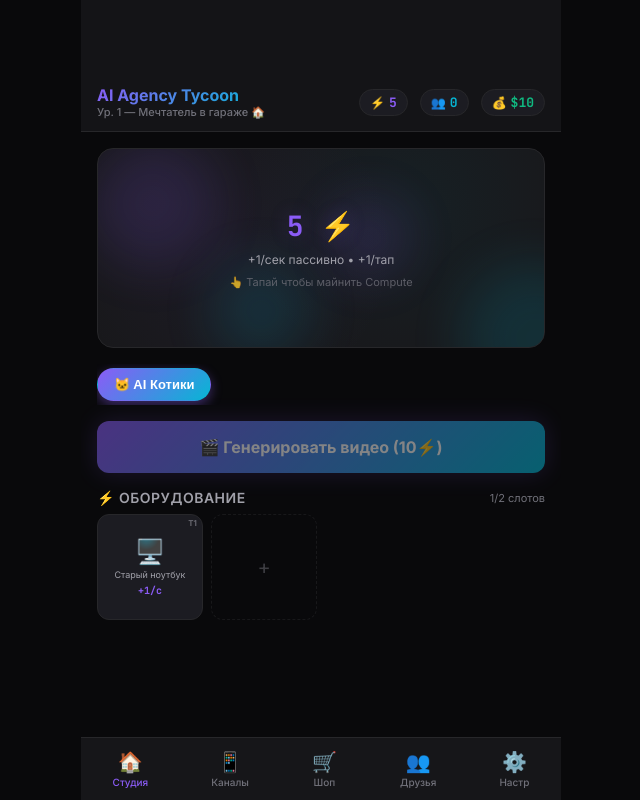
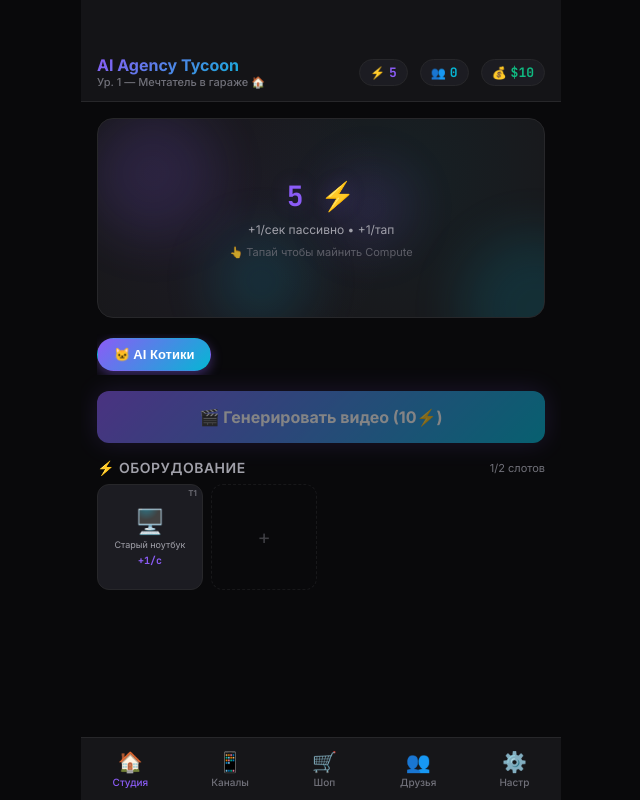
Before and after one commit to maikalpandas-lgtm/ai-agency-tycoon, a React (Vite) app: page / in a window 1280 px wide. Shown: the whole page, without its empty margins (319-959 px from the left). Built offline with nearby package versions, Linux system fonts and the light colour scheme.

Commit message:
Fix layout padding and Event Toast alignment

```diff
--- a/src/components/EventToast.jsx
+++ b/src/components/EventToast.jsx
@@ -15,9 +15,9 @@ export default function EventToast() {
               ? 'event-toast--warning'
               : 'event-toast--positive'
           }`}
-          initial={{ y: -100, opacity: 0 }}
-          animate={{ y: 0, opacity: 1 }}
-          exit={{ y: -100, opacity: 0 }}
+          initial={{ x: '-50%', y: -100, opacity: 0 }}
+          animate={{ x: '-50%', y: 0, opacity: 1 }}
+          exit={{ x: '-50%', y: -100, opacity: 0 }}
           transition={{ type: 'spring', damping: 20 }}
         >
           <span className="event-toast__text">{activeEvent.text}</span>
--- a/src/index.css
+++ b/src/index.css
@@ -96,7 +96,7 @@ body {
   justify-content: space-between;
   align-items: center;
   padding: 12px 16px;
-  padding-top: calc(max(var(--tg-safe-top, 45px), 45px) + 40px);
+  padding-top: calc(max(var(--tg-safe-top, 45px), 45px) + 10px);
   background: rgba(24, 24, 27, 0.8);
   backdrop-filter: blur(12px);
   border-bottom: 1px solid var(--border-subtle);
```
